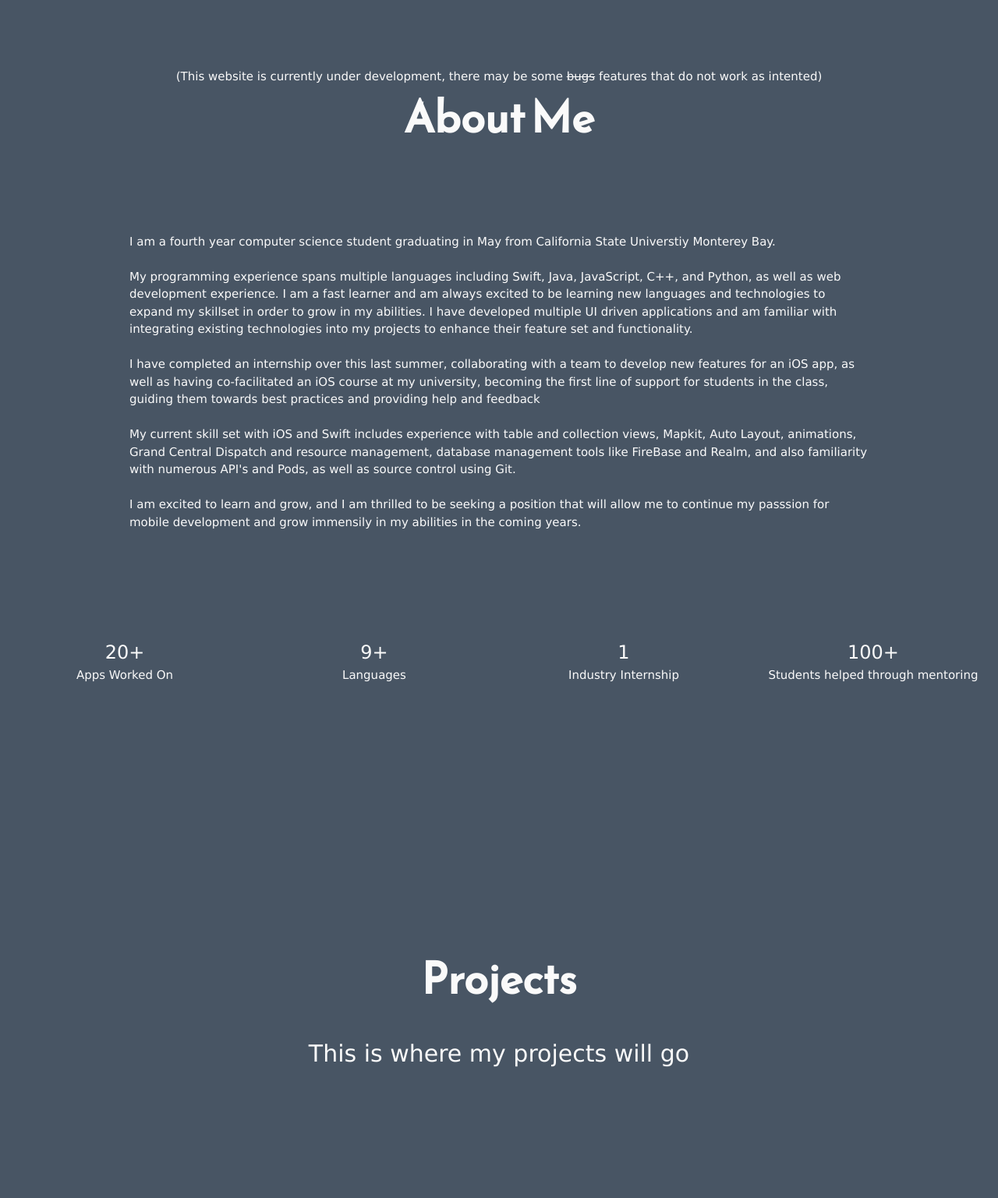
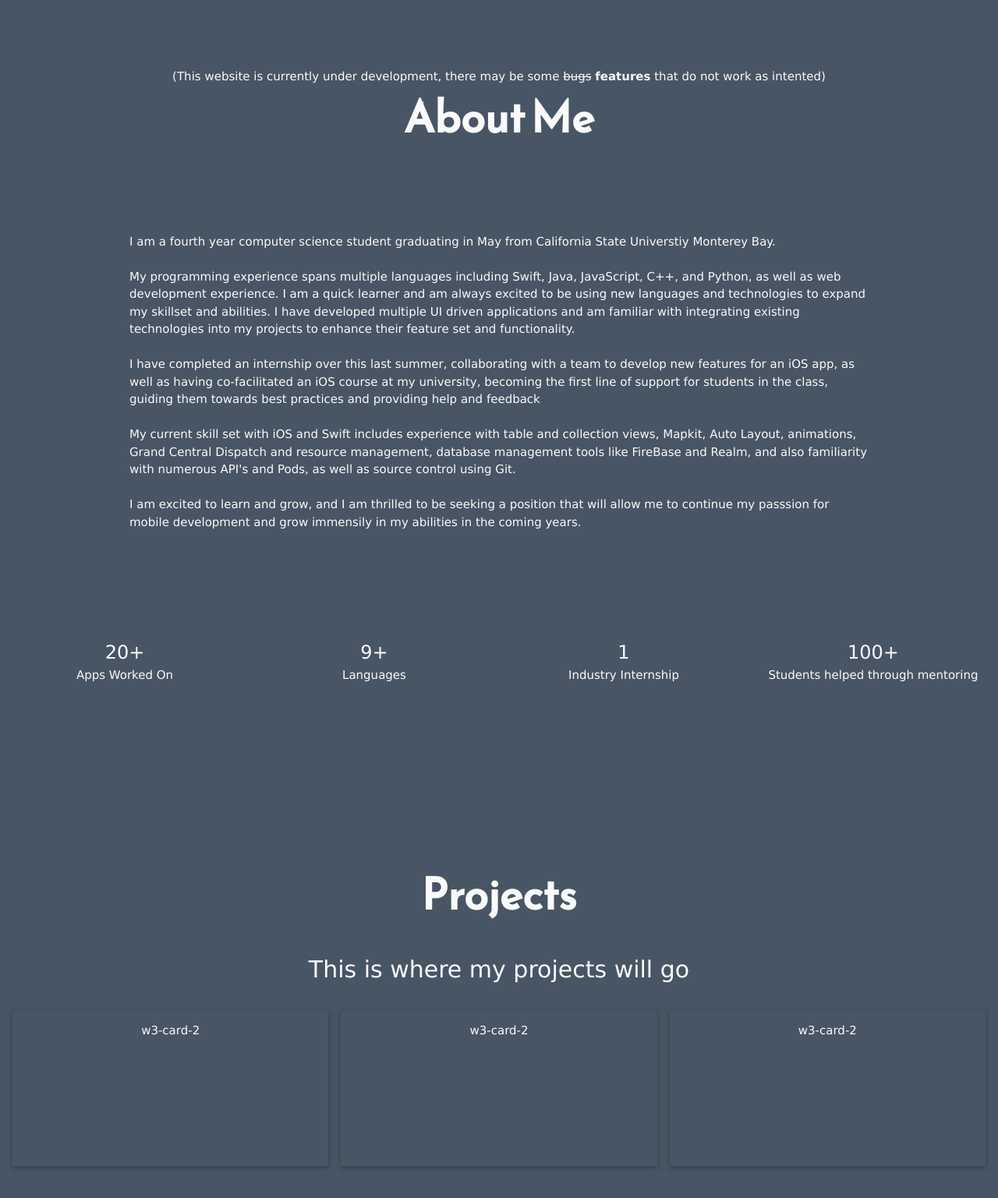
Before and after one commit to jantongiovanni/jantongiovanni.github.io, a plain HTML site: page index.html in a window 1280 px wide. Shown: the part 691-2228 px from the top of the page at 78% size. Drawn offline with nearby package versions, Linux system fonts and the light colour scheme.

Commit message:
icon and edits

```diff
--- a/index.html
+++ b/index.html
@@ -6,6 +6,7 @@
 	<meta name="viewport" content="width=device-width, initial-scale=1.0">
 
 	<title>Joe Antongiovanni</title>
+	<link rel="icon" href="favicon.ico" type="image/png" />
 
 	<link href="https://fonts.googleapis.com/css?family=Reem+Kufi|Roboto:300" rel="stylesheet">
 	<link href="https://use.fontawesome.com/releases/v5.0.8/css/all.css" rel="stylesheet">
@@ -38,7 +39,7 @@
 			<a target="_blank" href="https://repl.it/@JosephAntongiov" class = "hvr-icon-bob"><i class="fas fa-code hvr-icon"></i></a>
 		</div>
 
-		<div><br><br><br><br>(This website is currently under development, there may be some <del>bugs</del> features that do not work as intented)</div>
+		<div><br><br><br><br>(This website is currently under development, there may be some <del>bugs</del> <b>features</b> that do not work as intented)</div>
 	</main>
 	<main id="about">
 		<div class="intro">About Me</div>
@@ -47,14 +48,14 @@
 		<p class="w3-left-align">
 		I am a fourth year computer science student graduating in May from California State Universtiy Monterey Bay. <br><br>
 
-		My programming experience spans multiple languages including Swift, Java, JavaScript, C++, and Python, as well as web development experience. I am a fast learner and am always excited to be learning new languages and technologies to expand my skillset in order to grow in my abilities. I have developed multiple UI driven applications and am familiar with integrating existing technologies into my projects to enhance their feature set and functionality. <br><br>
+		My programming experience spans multiple languages including Swift, Java, JavaScript, C++, and Python, as well as web development experience. I am a quick learner and am always excited to be using new languages and technologies to expand my skillset and abilities. I have developed multiple UI driven applications and am familiar with integrating existing technologies into my projects to enhance their feature set and functionality. <br><br>
 		I have completed an internship over this last summer, collaborating with a team to develop new features for an iOS app, as well as having co-facilitated an iOS course at my university, becoming the first line of support for students in the class, guiding them towards best practices and providing help and feedback <br><br>
 		My current skill set with iOS and Swift includes experience with table and collection views, Mapkit, Auto Layout, animations, Grand Central Dispatch and resource management, database management tools like FireBase and Realm, and also familiarity with numerous API's and Pods, as well as source control using Git. <br><br>
 		I am excited to learn and grow, and I am thrilled to be seeking a position that will allow me to continue my passsion for mobile development and grow immensily in my abilities in the coming years.  <br>
 	</p>
 	</div>
 
-	<div class="w3-row w3-center w3-padding-16">
+	<div class="w3-row w3-center w3-padding-16 w3-hide-small">
 	  <div class="w3-quarter w3-section">
 		<span class="w3-xlarge">20+</span><br>
 		Apps Worked On
@@ -77,6 +78,18 @@
 	<main id="projects">
 		<div class="intro">Projects</div>
 		<div class="tagline">This is where my projects will go</div>
+
+		<div class="w3-row-padding" style="margin:16 16px">
+			<div class="w3-third">
+			<div style="height:200px" class="w3-card-2 w3-col-center m4 w3-container w3-margin-bottom"><p>w3-card-2</p></div>
+			</div>
+			<div class="w3-third">
+			<div style="height:200px" class="w3-card-2 w3-col-center m4 w3-container w3-margin-bottom"><p>w3-card-2</p></div>
+			</div>
+			<div class="w3-third">
+			<div style="height:200px" class="w3-card-2 w3-col-center m4 w3-container w3-margin-bottom"><p>w3-card-2</p></div>
+			</div>
+		</div>
 	</main>
 	<main id="contact">
 		<div class="intro">Contact Info</div>
```
Also changed, not shown: favicon.ico (added).
